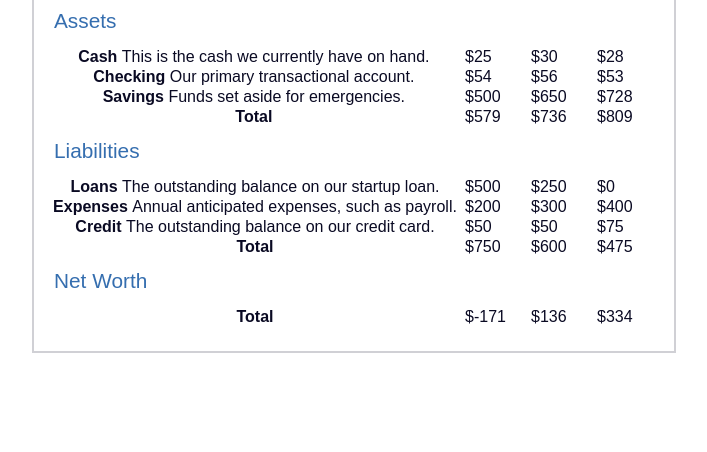
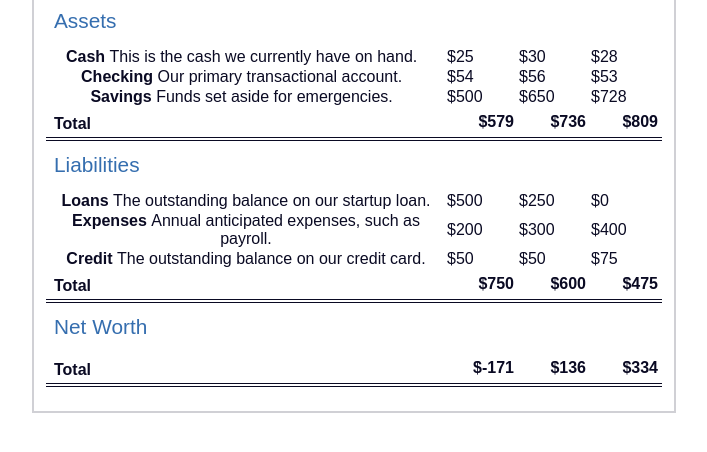
Before and after one commit to Yinkusadel/11-fcc-balancesheet, a website: page index.html in a window 1280 px wide. Shown: the part 164-616 px from the top of the page, without its empty margins (286-993 px from the left). Drawn offline with Linux system fonts and the light colour scheme.

Commit message:
add complete solution to balancesheet project

```diff
--- a/index.html
+++ b/index.html
@@ -51,7 +51,7 @@
                     <td>$650</td>
                     <td class="current">$728</td>
                 </tr>
-                <tr class="data">
+                <tr class="total">
                   <th>Total <span class ="sr-only">Assets</span><th>
                     <td>$579</td>
                     <td>$736</td>
@@ -91,7 +91,7 @@
                   <td>$50</td>
                   <td class="current">$75</td>
                 </tr>
-                <tr class="data">
+                <tr class="total">
                   <th>Total <span class="sr-only">Liabilities</span></th>
                   <td>$750</td>
                   <td>$600</td>
--- a/styles.css
+++ b/styles.css
@@ -99,3 +99,22 @@ html {
     min-width:4rem;
     max-width:4rem;
   }
+
+  tbody th{
+    width:calc(100% - 12rem);
+  }
+
+  tr[class="total"]{
+    border-bottom:4px double #0a0a23;
+    font-weight:bold;
+  }
+
+  tr[class="total"] th{
+    text-align:left;
+    padding:0.5rem 0 0.25rem 0.5rem;
+  }
+
+  tr.total td {
+    text-align:right;
+    padding : 0 0.25rem;
+  }
```
